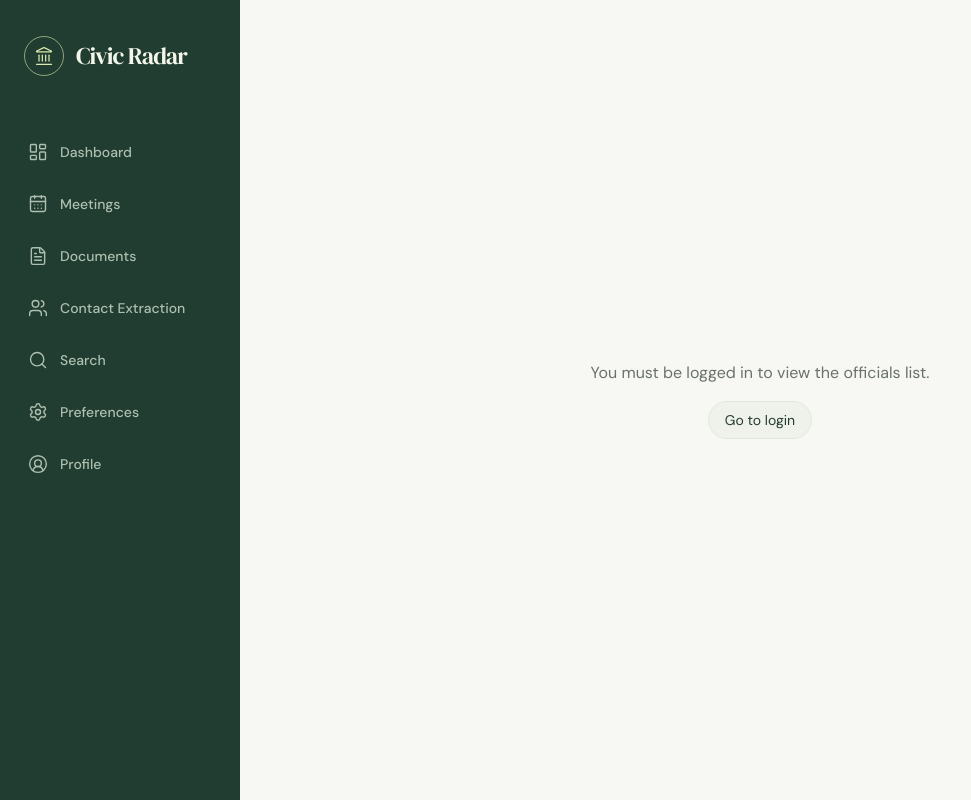
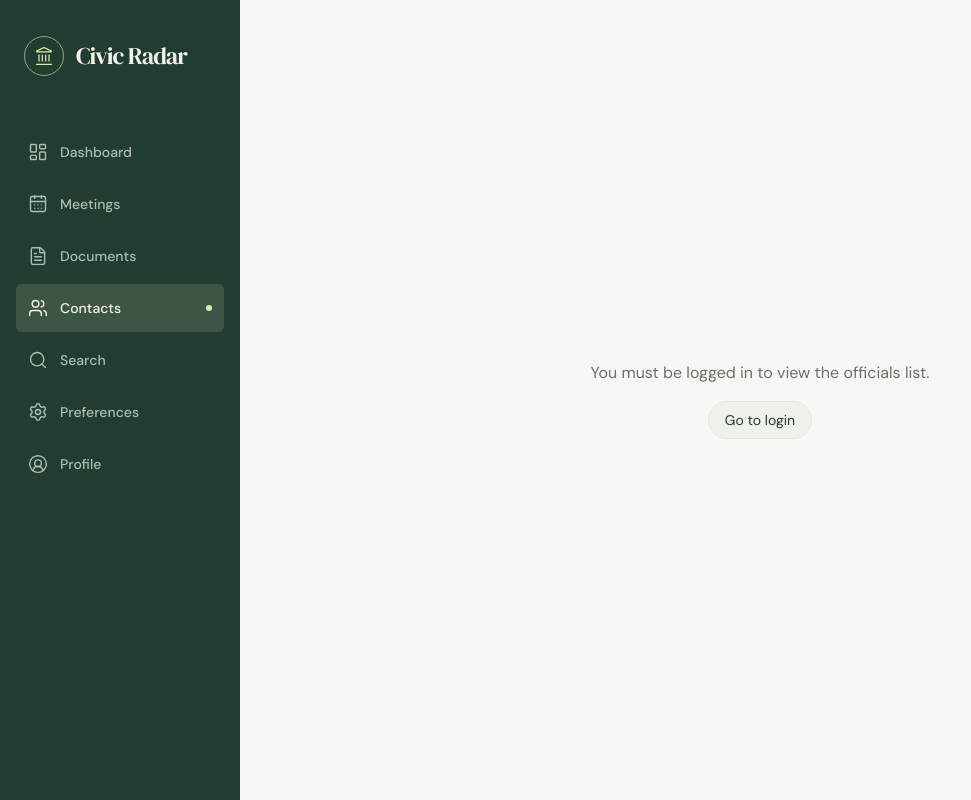
Before and after one commit to Civic-Radar/civicradar-project, a Next.js app: page /officials in a window 1280 px wide. Shown: the whole page, without its empty margins (0-971 px from the left). Built offline with nearby package versions, Linux system fonts and the light colour scheme.

Commit message:
Task 311.1-3 Add an Officials tab to the Contacts area
The sidebar's Contact Extraction item becomes one Contacts item that stays
highlighted on all of its pages. A row of tabs under the page title (Request,
Officials) moves between them, so the Officials page needs no sidebar item
of its own.

```diff
--- a/app/(app)/extract/page.tsx
+++ b/app/(app)/extract/page.tsx
@@ -13,6 +13,7 @@
 
 import { BookOpen, Search } from 'lucide-react';
 import Link from 'next/link';
+import ContactsTabs from '../../components/ContactsTabs';
 import { useEffect, useState } from 'react';
 import { alertClasses } from '../../components/ui/Alert';
 import { badgeClasses } from '../../components/ui/Badge';
@@ -188,6 +189,8 @@ export default function ExtractPage() {
             Pick a government document and Civic Radar will pull out the officials and their contact information.
           </p>
         </header>
+
+        <ContactsTabs />
 
         {error ? (
           <p role="alert" className={alertClasses('error')}>{error}</p>
--- a/app/(app)/officials/page.tsx
+++ b/app/(app)/officials/page.tsx
@@ -9,6 +9,7 @@
 // "Not found" (as in SRS-308.1). Each entry links to every document it came from.
 
 import Link from 'next/link';
+import ContactsTabs from '../../components/ContactsTabs';
 import { useEffect, useState } from 'react';
 import { NOT_FOUND_LABEL, OFFICIAL_FIELDS } from '../../../lib/extractions';
 import type { SharedOfficial } from '../../../lib/extractions';
@@ -72,6 +73,8 @@ export default function OfficialsPage() {
           </p>
         </header>
 
+        <ContactsTabs />
+
         {error ? (
           <p role="alert" className="rounded-xl border border-danger-line bg-danger-wash/30 p-3 text-sm text-danger">{error}</p>
         ) : null}
--- /dev/null
+++ b/app/components/ContactsTabs.tsx
@@ -0,0 +1,36 @@
+'use client';
+
+// Tabs for the Officials & Contacts area (AO). The sidebar has one "Contacts"
+// item; these tabs move between its pages.
+
+import Link from 'next/link';
+import { usePathname } from 'next/navigation';
+
+const TABS = [
+  { name: 'Request', href: '/extract' },
+  { name: 'Officials', href: '/officials' }, // SRS-311.1
+];
+
+export default function ContactsTabs() {
+  const pathname = usePathname();
+
+  return (
+    <nav aria-label="Contacts" className="flex flex-wrap gap-2">
+      {TABS.map((tab) => {
+        const active = pathname === tab.href;
+        return (
+          <Link
+            key={tab.href}
+            href={tab.href}
+            aria-current={active ? 'page' : undefined}
+            className={`rounded-full border px-4 py-1.5 text-sm transition-colors ${
+              active ? 'border-accent-strong bg-accent-vivid/10 font-semibold text-accent-soft' : 'border-line text-fg-muted hover:border-line-strong hover:text-fg'
+            }`}
+          >
+            {tab.name}
+          </Link>
+        );
+      })}
+    </nav>
+  );
+}
--- a/app/components/Sidebar.tsx
+++ b/app/components/Sidebar.tsx
@@ -16,11 +16,13 @@ import {
   X,
 } from "lucide-react";
 
-const navigation = [
+// `also` lists other pages that belong to the same item, so it stays highlighted
+// on them (Contacts has tabs for its pages; see app/components/ContactsTabs.tsx).
+const navigation: { name: string; href: string; icon: typeof Users; also?: string[] }[] = [
   { name: "Dashboard", href: "/dashboard", icon: LayoutDashboard },
   { name: "Meetings", href: "/meetings", icon: CalendarDays },
   { name: "Documents", href: "/documents", icon: FileText },
-  { name: "Contact Extraction", href: "/extract", icon: Users },
+  { name: "Contacts", href: "/extract", icon: Users, also: ["/officials"] },
   { name: "Search", href: "/search", icon: Search },
   { name: "Preferences", href: "/preferences", icon: Settings },
   { name: "Profile", href: "/profile", icon: CircleUserRound },
@@ -31,7 +33,7 @@ function NavLinks({ pathname, onNavigate }: { pathname: string; onNavigate?: ()
     <ul className="space-y-1">
       {navigation.map((item) => {
         const Icon = item.icon;
-        const isActive = pathname === item.href || pathname.startsWith(item.href + "/");
+        const isActive = [item.href, ...(item.also ?? [])].some((href) => pathname === href || pathname.startsWith(href + "/"));
 
         return (
           <li key={item.name}>
```
